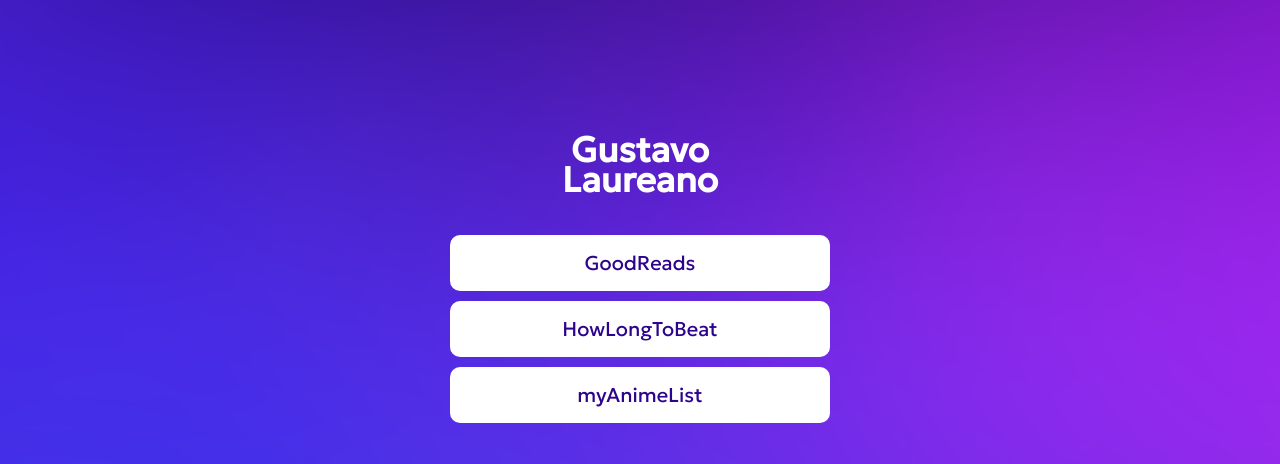
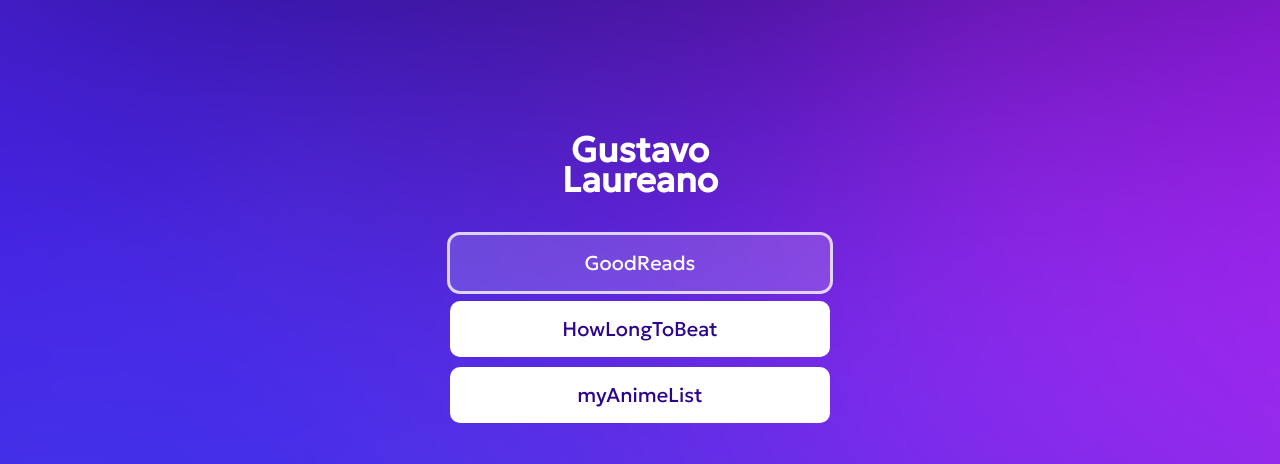
Before and after one commit to gustavo-laureano/linkcenter, a plain HTML site: page index.html in a window 1280 px wide. In both pictures the pointer is over the link "GoodReads". Shown: the top 464 px of the page. Drawn offline with Linux system fonts and the light colour scheme.

Commit message:
updates june 3 (hover style)

```diff
--- a/style.css
+++ b/style.css
@@ -27,6 +27,7 @@ h1{
     padding: 15px;
     margin: 20px auto;
     line-height: 30px;
+    text-align: center;
 }
 div #list{
     margin: 25px auto 25px auto;
@@ -44,12 +45,13 @@ div #list{
     transition: s;
 }
 
-}
+
 .linkbox:hover{
-    /*outline: 5px solid rgba(189, 189, 189, 0.151);*/
-    background: linear-gradient(90deg, rgba(2,0,36,1) 0%, rgba(9,9,121,1) 30%, rgba(144,0,255,1) 100%);
+    color: white;
+    outline: 3px solid rgba(255, 255, 255, 0.801);
+    background: rgba(255, 255, 255, 0.158);
     text-decoration: none;
-    transition: 2s;
+    transition: 0.4s;
 
 }
 a{
```
Also changed, not shown: 1 other file.
